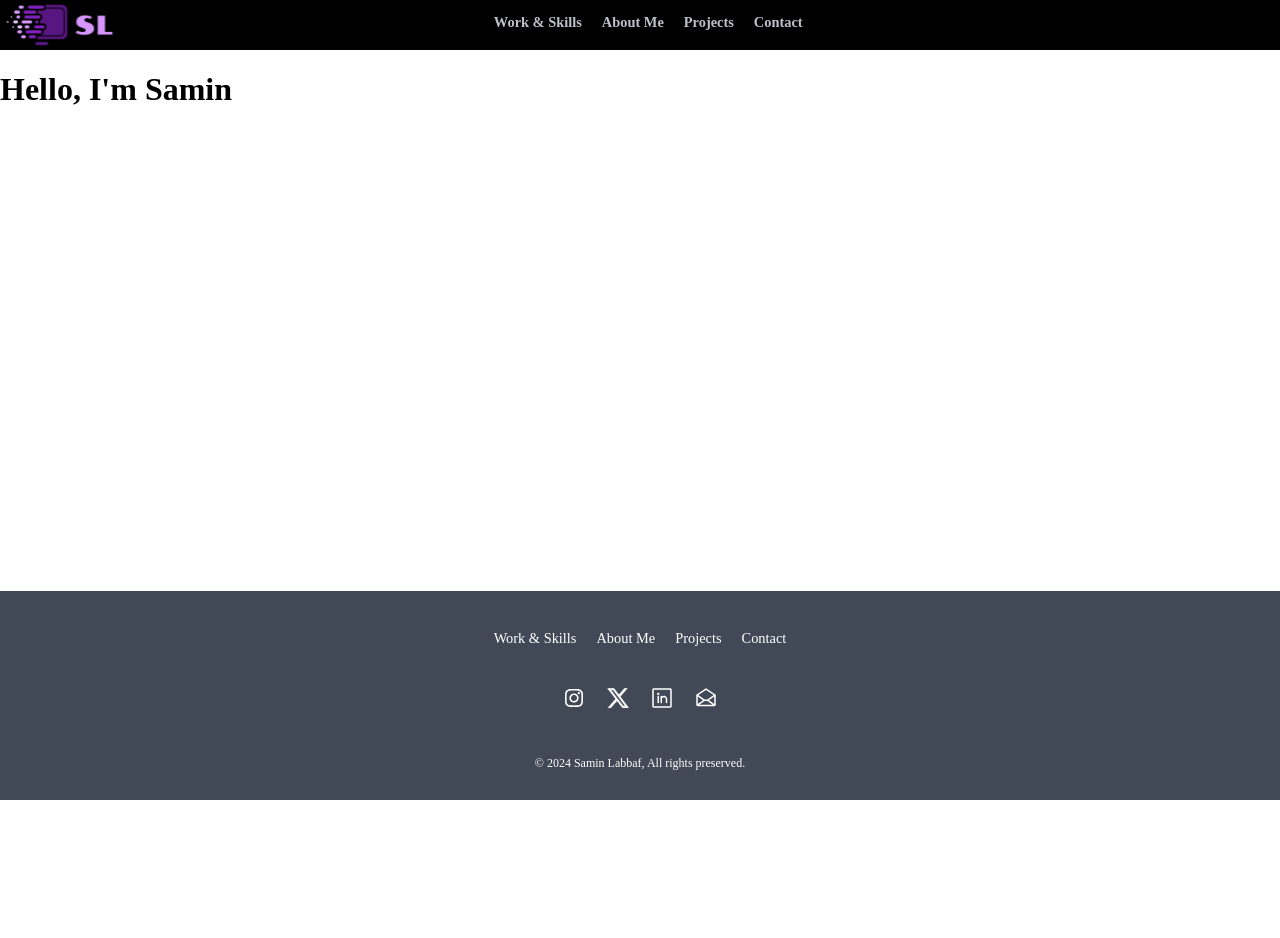
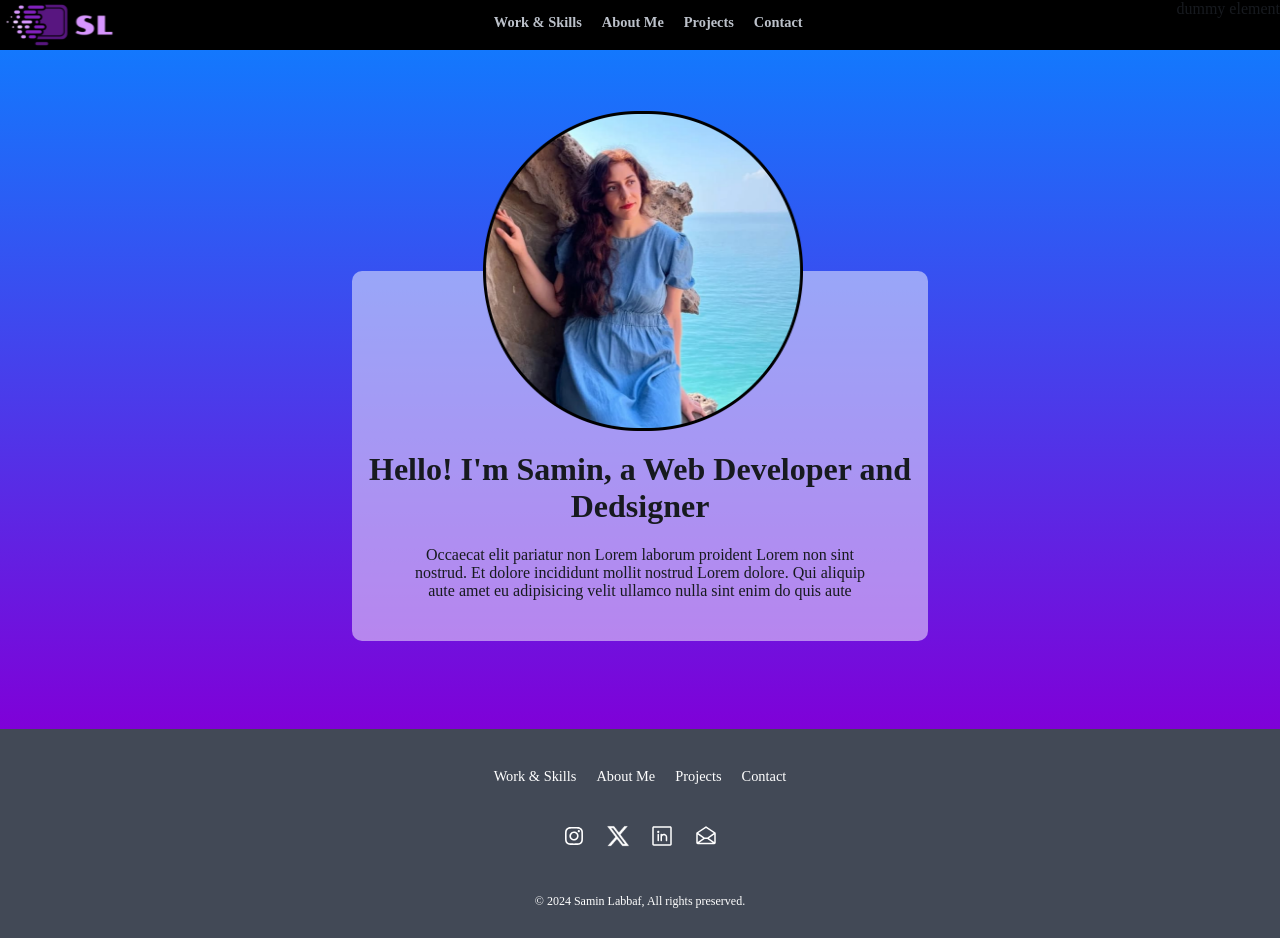
Before and after one commit to SaminLabbaf/Samin-Labbaf, a Next.js app: page / in a window 1280 px wide. Before the commit the page ends 800 px from the top, so only its background shows below. Built offline with nearby package versions, Linux system fonts and the light colour scheme.

Commit message:
added hero section

```diff
--- a/app/layout.js
+++ b/app/layout.js
@@ -34,10 +34,10 @@ export default function RootLayout({ children }) {
               <li><a href="#">Contact</a></li>
             </ul>
             <ul>
-              <li><a href='#'><Image src={instagram}/></a></li>
-              <li><a href='#'><Image src={x}/></a></li>
-              <li><a href='#'><Image src={linkedin}/></a></li>
-              <li><a href='#'><Image src={email}/></a></li>
+              <li><a href='#'><Image src={instagram} alt='instagram link'/></a></li>
+              <li><a href='#'><Image src={x} alt='x link'/></a></li>
+              <li><a href='#'><Image src={linkedin} alt='linkedin link'/></a></li>
+              <li><a href='#'><Image src={email} alt='email link'/></a></li>
             </ul>
             <span className='copyRight'>© 2024 Samin Labbaf, All rights preserved.</span>
           </div>
--- a/app/page.js
+++ b/app/page.js
@@ -1,3 +1,7 @@
+import './styles/home.style.css'
+import me from '../public/images/me.png'
+import Image from 'next/image'
+
 export const metadata = {
   title: 'Samin Labbaf',
   description: 'Samin Labbaf Portfolio',
@@ -5,8 +9,14 @@ export const metadata = {
 
 export default function Page() {
   return <>
-  <main className="mainPage">
-  <h1>Hello, I'm Samin</h1>
-  </main>
+    <main className="mainPage">
+      <div className="heroSection">
+        <div className="heroText">
+          <Image className='myImage' src={me} alt='samin image'/>
+          <h1>Hello! I'm Samin, a Web Developer and Dedsigner</h1>
+          <p>Occaecat elit pariatur non Lorem laborum proident Lorem non sint nostrud. Et dolore incididunt mollit nostrud Lorem dolore. Qui aliquip aute amet eu adipisicing velit ullamco nulla sint enim do quis aute</p>
+        </div>
+      </div>
+    </main>
   </>
 }
--- a/app/styles/global.css
+++ b/app/styles/global.css
@@ -3,11 +3,14 @@
     --header-text-color: #BCC1CA;
     --footer-background: #424956;
     --footer-text-color: white;
+    --base-text-color: #171A1F;
     --font-weight-bold: 700;
+    --border-radius: 10px;
 }
 
 body {
     margin: 0;
+    color: var(--base-text-color);
 }
 
 ul {
@@ -37,10 +40,10 @@ nav a {
     color: var(--header-text-color);
 }
 
-main {
+/* main {
     min-height: calc(100vh - 259px);
     overflow: auto;
-}
+} */
 
 footer {
     background-color: var(--footer-background);
--- /dev/null
+++ b/app/styles/home.style.css
@@ -0,0 +1,34 @@
+.heroSection {
+    background: linear-gradient(180deg, #1378FD 0%, #7F01D8 100%);
+    height: 679px;
+    overflow: hidden;
+}
+
+.heroText {
+    width: 45%;
+    max-width: 668px;
+    margin: 221px auto;
+    border-radius: var(--border-radius);
+    background: rgba(255, 255, 255, 0.49);
+    padding: 135px 0 41px 0;
+    text-align: center;
+    position: relative;
+}
+
+.heroText h1 {
+    margin-top: 45px;
+}
+
+.heroText p {
+    font-size: 1em;
+    width: 80%;
+    margin: 0 auto;
+}
+
+.myImage {
+    position: absolute;
+    height: 320px;
+    width: 320px;
+    top: -160px;
+    right: 125px;
+}
```
Also changed, not shown: public/images/me.png (added).
